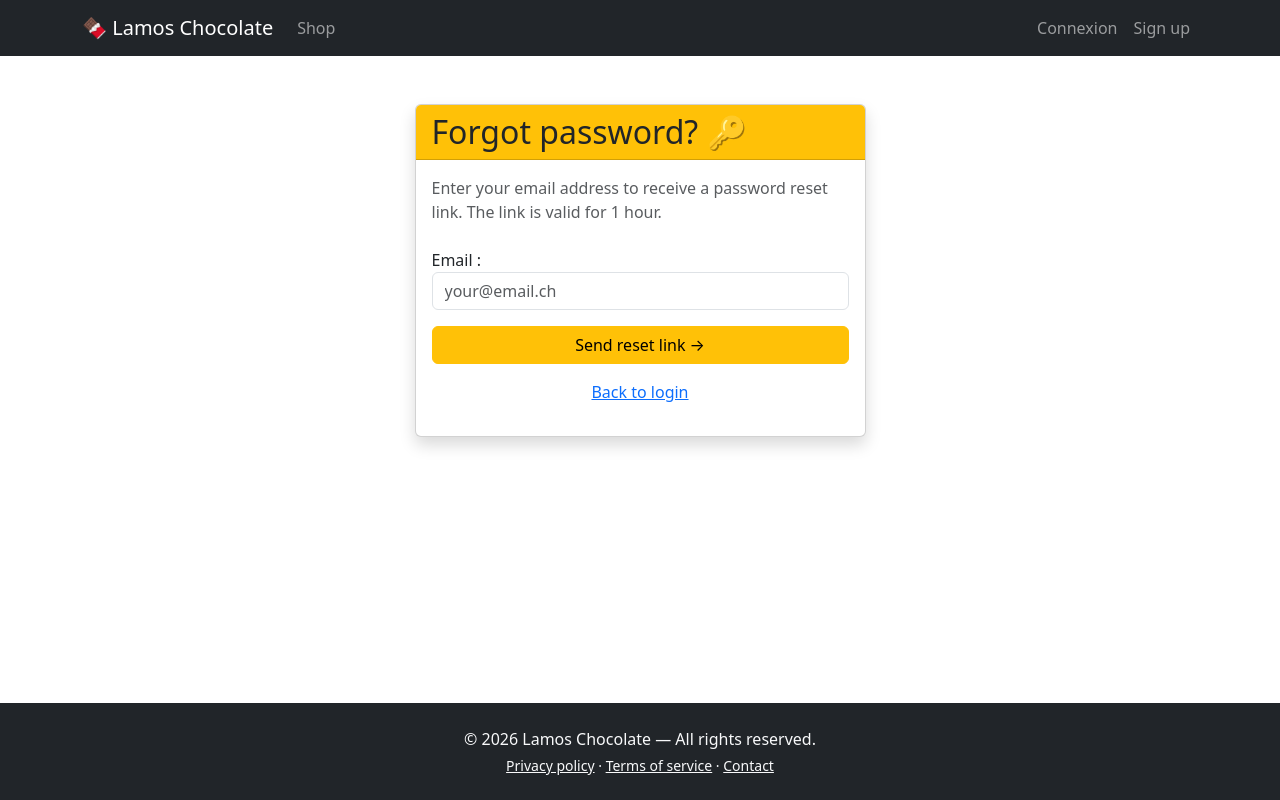
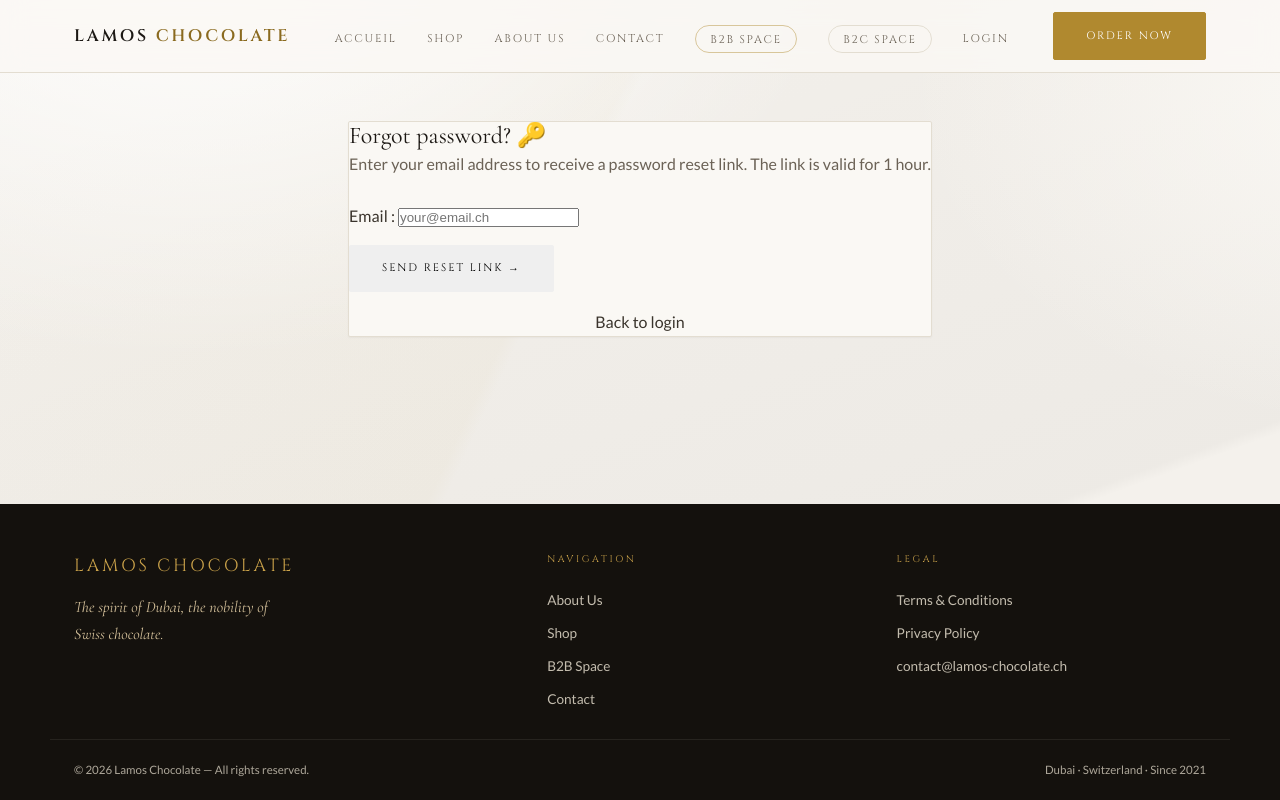
Before and after one commit to SaraEstelle/Lamos-chocolate, a Django app: page /accounts/password-reset/ in a window 1280 px wide. Run offline with Django 5.2, Linux system fonts and the light colour scheme; parts of the project's set-up code (start-up, migrations or seed data) failed here and were passed over.

Commit message:
fix(navbar): render all primary links (home, about, contact, b2b, b2c) and restyle in marble

```diff
--- a/backend/templates/base/base.html
+++ b/backend/templates/base/base.html
@@ -4,45 +4,32 @@
 <head>
   <meta charset="UTF-8">
   <meta name="viewport" content="width=device-width, initial-scale=1.0">
-    <meta name="description" content="{% trans 'Lamos Chocolate — Swiss artisan chocolate' %}">
+  <meta name="description" content="{% block meta_description %}{% trans 'Lamos Chocolate — Swiss artisan chocolate, the spirit of Dubai.' %}{% endblock %}">
   <title>{% block title %}Lamos Chocolate{% endblock %}</title>
 
-    <!-- Bootstrap 5 -->
-    <link href="https://cdn.jsdelivr.net/npm/bootstrap@5.3.2/dist/css/bootstrap.min.css" rel="stylesheet">
-
-    <!-- Sticky footer: body is a full-height flex column so <main> grows and
-         pushes the footer to the bottom even on short pages. -->
-    <style>
-        html, body { height: 100%; }
-        body { display: flex; flex-direction: column; min-height: 100vh; }
-        main { flex: 1 0 auto; }
-        footer { flex-shrink: 0; }
-    </style>
-    {% load static %}
-    <!-- Marble Edition fonts -->
+  <!-- Fonts (kept) -->
   <link rel="preconnect" href="https://fonts.googleapis.com">
   <link rel="preconnect" href="https://fonts.gstatic.com" crossorigin>
-    <link href="https://fonts.googleapis.com/css2?family=Cormorant+Garamond:ital,wght@0,300;0,400;0,500;0,600;1,400&family=Cinzel:wght@400;500;600&family=Lato:wght@300;400&display=swap" rel="stylesheet">
+  <link href="https://fonts.googleapis.com/css2?family=Cormorant+Garamond:ital,wght@0,300;0,400;0,500;0,600;1,400&family=Cinzel:wght@400;500;600&family=Lato:wght@300;400;700&display=swap" rel="stylesheet">
 
-    <!-- Brand layer (loads AFTER Bootstrap so it can override it) -->
-    <link href="{% static 'css/brand.css' %}" rel="stylesheet">
+  <!-- Design system (Bootstrap fully removed) -->
+  <link rel="stylesheet" href="{% static 'css/design-system.css' %}">
+  <link rel="stylesheet" href="{% static 'css/utilities.css' %}">
   {% block extra_head %}{% endblock %}
 </head>
 <body>
 
   {% include "base/navbar.html" %}
 
-    <main>
+  <main id="main">
     {% include "base/messages.html" %}
-
     {% block content %}{% endblock %}
   </main>
 
   {% include "base/footer.html" %}
 
-    <!-- Bootstrap 5 JS -->
-    <script src="https://cdn.jsdelivr.net/npm/bootstrap@5.3.2/dist/js/bootstrap.bundle.min.js"></script>
-
+  <!-- No Bootstrap JS anymore -->
+  <script src="{% static 'js/main.js' %}" defer></script>
   {% block extra_scripts %}{% endblock %}
 </body>
 </html>
--- a/backend/templates/base/footer.html
+++ b/backend/templates/base/footer.html
@@ -1,11 +1,31 @@
-{% load i18n %}
-<footer class="bg-dark text-light py-4 mt-5">
-  <div class="container text-center">
-    <p class="mb-1">© 2026 Lamos Chocolate — {% trans "All rights reserved." %}</p>
-        <p class="small mb-0">
-      <a href="{% url 'main:privacy' %}" class="text-light">{% trans "Privacy policy" %}</a> ·
-      <a href="{% url 'main:terms' %}" class="text-light">{% trans "Terms of service" %}</a> ·
-      <a href="{% url 'main:contact' %}" class="text-light">{% trans "Contact" %}</a>
-    </p>
+{% load i18n static %}
+<footer class="site-footer" role="contentinfo">
+  <div class="footer-inner">
+
+    <div class="footer-brand">
+      <p class="footer-logo">Lamos Chocolate</p>
+      <p class="footer-tagline">{% trans "The spirit of Dubai, the nobility of Swiss chocolate." %}</p>
+    </div>
+
+    <div class="footer-col">
+      <p class="footer-col-title">{% trans "Navigation" %}</p>
+      <a href="{% url 'main:about' %}">{% trans "About Us" %}</a>
+      <a href="{% url 'shop:catalog' %}">{% trans "Shop" %}</a>
+      <a href="{% url 'b2b:presentation' %}">{% trans "B2B Space" %}</a>
+      <a href="{% url 'main:contact' %}">{% trans "Contact" %}</a>
+    </div>
+
+    <div class="footer-col">
+      <p class="footer-col-title">{% trans "Legal" %}</p>
+      <a href="{% url 'main:terms' %}">{% trans "Terms & Conditions" %}</a>
+      <a href="{% url 'main:privacy' %}">{% trans "Privacy Policy" %}</a>
+      <a href="mailto:contact@lamos-chocolate.ch">contact@lamos-chocolate.ch</a>
+    </div>
+
+  </div>
+
+  <div class="footer-bottom">
+    <span>&copy; 2026 Lamos Chocolate — {% trans "All rights reserved." %}</span>
+    <span>Dubai · Switzerland · Since 2021</span>
   </div>
 </footer>
--- a/backend/templates/base/navbar.html
+++ b/backend/templates/base/navbar.html
@@ -1,22 +1,37 @@
-{% load i18n %}
-<nav class="navbar navbar-expand-lg navbar-dark bg-dark">
-  <div class="container">
-        <a class="navbar-brand" href="{% url 'main:home' %}">🍫 Lamos Chocolate</a>
-        <button class="navbar-toggler" type="button" data-bs-toggle="collapse" data-bs-target="#navMain">
-      <span class="navbar-toggler-icon"></span>
-    </button>
-    <div class="collapse navbar-collapse" id="navMain">
-      <ul class="navbar-nav me-auto">
-        <li class="nav-item"><a class="nav-link" href="{% url 'shop:catalog' %}">{% trans "Shop" %}</a></li>
-      </ul>
-      <ul class="navbar-nav">
-        {% if request.user.is_authenticated %}
-          <li class="nav-item"><a class="nav-link" href="{% url 'accounts:logout' %}">{% trans "Log out" %}</a></li>
-        {% else %}
-          <li class="nav-item"><a class="nav-link" href="{% url 'accounts:login' %}">{% trans "Log in" %}</a></li>
-          <li class="nav-item"><a class="nav-link" href="{% url 'accounts:register' %}">{% trans "Sign up" %}</a></li>
-        {% endif %}
-      </ul>
+{% load i18n static %}
+<header class="site-header" role="banner">
+  <nav class="nav-inner" aria-label="{% trans 'Main navigation' %}">
+
+    <a href="{% url 'main:home' %}" class="nav-logo" aria-label="Lamos Chocolate — {% trans 'Home' %}">
+      {# If you ported the logo image, prefer it over text: #}
+      {# <img src="{% static 'images/logo.webp' %}" alt="Lamos Chocolate"> #}
+      Lamos <span>Chocolate</span>
+    </a>
+
+    <ul class="nav-links" id="primary-nav" role="list">
+      <li><a href="{% url 'main:home' %}">{% trans "Home" %}</a></li>
+      <li><a href="{% url 'shop:catalog' %}">{% trans "Shop" %}</a></li>
+      <li><a href="{% url 'main:about' %}">{% trans "About Us" %}</a></li>
+      <li><a href="{% url 'main:contact' %}">{% trans "Contact" %}</a></li>
+
+      {# B2B / B2C spaces — clearly differentiated as pills #}
+      <li><a href="{% url 'b2b:presentation' %}" class="nav-pill nav-pill--b2b">{% trans "B2B Space" %}</a></li>
+      {% if request.user.is_authenticated %}
+        <li><a href="{% url 'customer_area:dashboard' %}" class="nav-pill nav-pill--b2c">{% trans "B2C Space" %}</a></li>
+        <li><a href="{% url 'accounts:logout' %}">{% trans "Log out" %}</a></li>
+      {% else %}
+        <li><a href="{% url 'accounts:login' %}" class="nav-pill nav-pill--b2c">{% trans "B2C Space" %}</a></li>
+        <li><a href="{% url 'accounts:login' %}">{% trans "Login" %}</a></li>
+      {% endif %}
+    </ul>
+
+    <div class="nav-actions">
+      <a href="{% url 'shop:catalog' %}" class="btn btn-gold">{% trans "Order Now" %}</a>
+      <button class="nav-burger" type="button" aria-controls="primary-nav"
+              aria-expanded="false" aria-label="{% trans 'Open menu' %}">
+        <span></span><span></span><span></span>
+      </button>
     </div>
-  </div>
-</nav>
+
+  </nav>
+</header>
```
Lines whose indentation alone changed are shown as unchanged.
